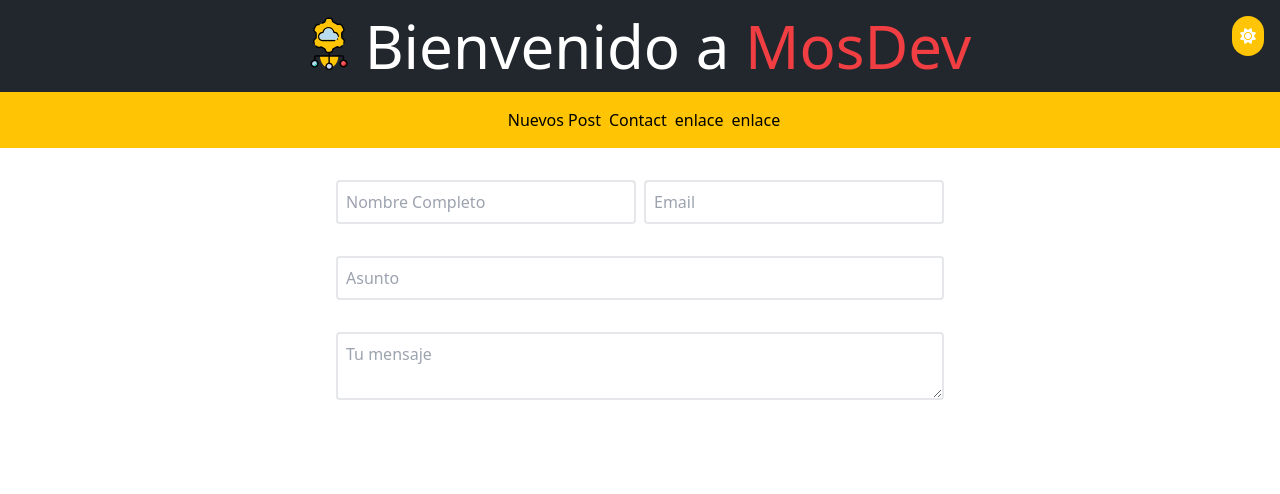
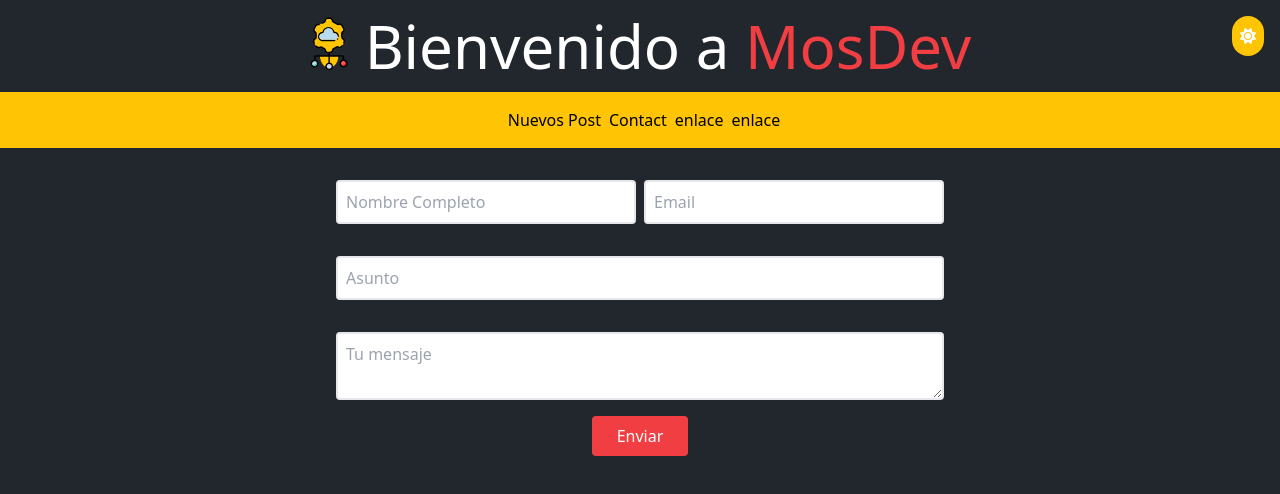
Before and after one commit to Jal7823/mosDevFrontEnd, a React (Vite) app: page /contact in a window 1280 px wide. Shown: the top 494 px of the page. Built offline with nearby package versions, Linux system fonts and the light colour scheme.

Commit message:
feat: :pushpin: No changes
No changes

```diff
--- a/src/App.jsx
+++ b/src/App.jsx
@@ -12,7 +12,7 @@ import Index from './pages/Index'
 function App() {
   return (
     <Router>
-      <div>
+      <div className="dark:bg-bg-custom-gray">
         <DarkMode />
         <Head />
         <Navbar />
--- a/src/main.jsx
+++ b/src/main.jsx
@@ -5,6 +5,6 @@ import './index.css'
 
 ReactDOM.createRoot(document.getElementById('root')).render(
   <React.StrictMode>
-    <App className='dark:bg-slate-800 ' />
+    <App className='dark:bg-bg-custom-gray' />
   </React.StrictMode>,
 )
--- a/src/pages/contact/Contact.jsx
+++ b/src/pages/contact/Contact.jsx
@@ -1,8 +1,8 @@
 
 function Contact() {
   return (
-    <div className="mx-auto">
-      <div className="">
+    <div className="mx-auto dark:bg-bg-custom-gray h-screen ">
+      <div className="my-auto">
       <form  className="flex justify-center mx-auto flex-col m-4 w-1/2 rounded">
         <div className="flex justify-around p-4 ">
         <input className=" border-2 w-full m rounded p-2" type="text" placeholder="Nombre Completo" />
@@ -10,7 +10,7 @@ function Contact() {
         </div>
         <input className="w-100 border-2 p-2 m-4 rounded" type="text" placeholder="Asunto" />
         <textarea className=" border-2 rounded p-2 m-4  focus:border-transparent " type="text" placeholder="Tu mensaje" ></textarea>
-        <button className="bg-bg-custonred p-2 rounded text-white">Enviar</button>
+        <button className="bg-bg-custom-red p-2 rounded text-white w-24 mx-auto">Enviar</button>
       </form>
       </div>
     </div>
--- a/src/pages/posts/PostList.jsx
+++ b/src/pages/posts/PostList.jsx
@@ -20,7 +20,7 @@ function PostList() {
   }, []);
 
   return (
-    <div className="dark:bg-bg-custom-gray" >
+    <div className="dark:bg-bg-custom-gray h-screen" >
       <Title text='Listado de Posts' />
       <div className="flex flex-wrap rounded justify-around">
       {Post.map((el) => (
```
